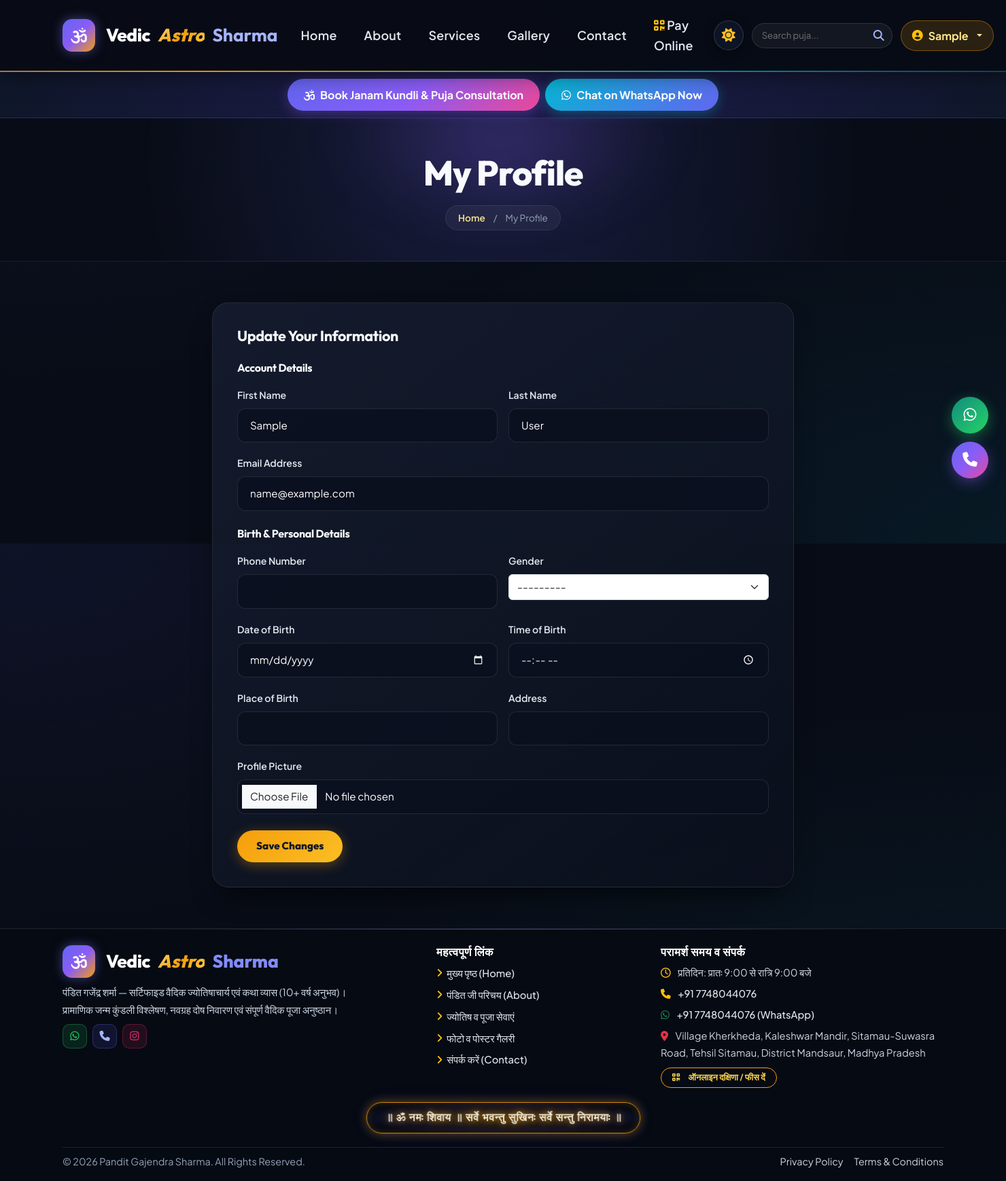
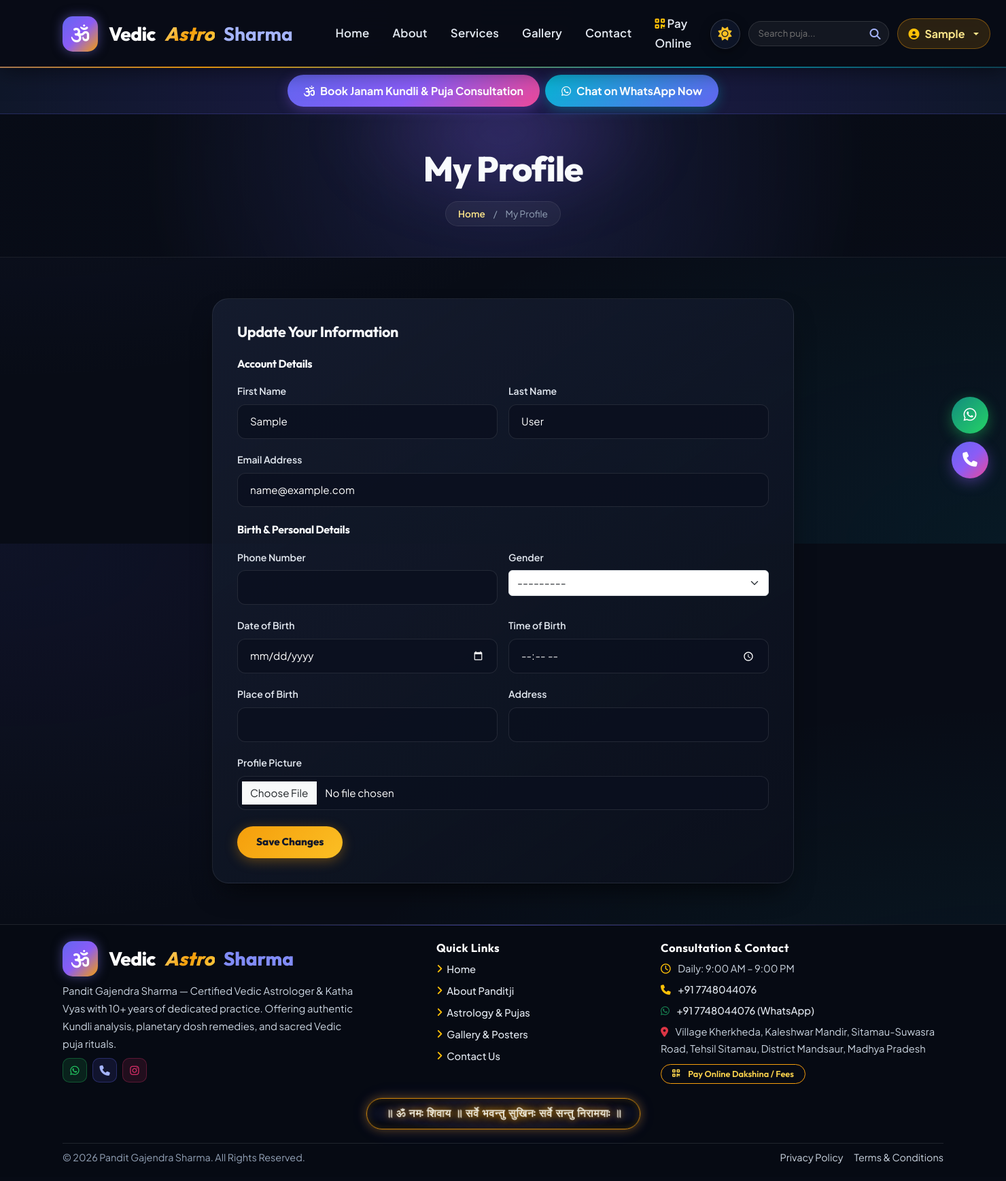
Before and after one commit to krishnapatidar2805/vedic_astro, a Django app: page /accounts/profile/ in a window 1480 px wide. Shown: the whole page at 68% size. After the commit the page ends 1713 px from the top, so only its background shows below. Run offline with Django 5.2, Linux system fonts and the light colour scheme; the visitor is signed in with stand-in values (Sample User, id 1).

Commit message:
Enlarge navbar logo, add breathing space between logo and Home link, and convert footer text to English

```diff
--- a/static/css/style.css
+++ b/static/css/style.css
@@ -390,26 +390,28 @@ h1, h2, h3, h4, h5, h6 {
 .navbar-brand {
   display: flex;
   align-items: center;
-  gap: 8px;
+  gap: 10px;
   font-family: var(--ff-display);
-  font-size: 1.65rem;
+  font-size: 1.75rem;
   font-weight: 800;
   text-decoration: none;
+  margin-right: 2.2rem;
 }
 
 .brand-icon-box {
-  width: 48px;
-  height: 48px;
-  border-radius: 14px;
+  width: 52px;
+  height: 52px;
+  border-radius: 15px;
   background: linear-gradient(135deg, #6366F1 0%, #8B5CF6 50%, #F59E0B 100%);
   display: flex;
   align-items: center;
   justify-content: center;
   color: #FFFFFF;
-  font-size: 1.45rem;
-  box-shadow: 0 0 22px rgba(139, 92, 246, 0.6);
-  margin-right: 8px;
+  font-size: 1.65rem;
+  box-shadow: 0 0 24px rgba(139, 92, 246, 0.65);
+  margin-right: 6px;
   animation: pulseBrandGlow 3s ease-in-out infinite alternate;
+  flex-shrink: 0;
 }
 
 @keyframes pulseBrandGlow {
@@ -438,9 +440,9 @@ h1, h2, h3, h4, h5, h6 {
 
 .nav-link {
   color: #E2E8F0 !important;
-  font-size: 1.12rem;
+  font-size: 1.05rem;
   font-weight: 600;
-  padding: 8px 18px !important;
+  padding: 7px 15px !important;
   border-radius: var(--radius-full);
   transition: all 0.25s cubic-bezier(0.16, 1, 0.3, 1);
   position: relative;
@@ -3940,7 +3942,7 @@ h1, h2, h3, h4, h5, h6 {
 }
 
 [data-theme="light"] .navbar-brand {
-  font-size: 1.65rem !important;
+  font-size: 1.75rem !important;
 }
 
 [data-theme="light"] .brand-lokeshh {
@@ -3959,7 +3961,7 @@ h1, h2, h3, h4, h5, h6 {
 
 [data-theme="light"] .nav-link {
   color: #0F172A !important;
-  font-size: 1.12rem !important;
+  font-size: 1.05rem !important;
   font-weight: 700 !important;
 }
 
--- a/templates/base.html
+++ b/templates/base.html
@@ -16,7 +16,7 @@
 <link rel="preconnect" href="https://fonts.gstatic.com" crossorigin>
 <link href="https://fonts.googleapis.com/css2?family=Outfit:wght@300;400;500;600;700;800;900&family=Plus+Jakarta+Sans:wght@300;400;500;600;700;800&display=swap" rel="stylesheet">
 <!-- Custom CSS -->
-<link rel="stylesheet" href="{% static 'css/style.css' %}?v=9.0">
+<link rel="stylesheet" href="{% static 'css/style.css' %}?v=10.0">
 <script>
   (function() {
     var savedTheme = localStorage.getItem('site-theme') || 'dark';
@@ -38,7 +38,7 @@
 <!-- ── NAVBAR ── -->
 <nav class="navbar navbar-expand-lg fixed-top" id="mainNav">
   <div class="container">
-    <a class="navbar-brand" href="{% url 'core:home' %}">
+    <a class="navbar-brand me-lg-4 me-xl-5" href="{% url 'core:home' %}">
       <div class="brand-icon-box">
         <i class="fa-solid fa-om"></i>
       </div>
@@ -144,38 +144,38 @@
           <span class="brand-lokeshh">Vedic</span><span class="brand-ai">Astro</span><span class="brand-tools">Sharma</span>
         </a>
         <p class="footer-tagline mb-2" style="font-size: 0.85rem; line-height: 1.55; max-width: 440px;">
-          पंडित गजेंद्र शर्मा — सर्टिफाइड वैदिक ज्योतिषाचार्य एवं कथा व्यास (10+ वर्ष अनुभव)। प्रामाणिक जन्म कुंडली विश्लेषण, नवग्रह दोष निवारण एवं संपूर्ण वैदिक पूजा अनुष्ठान।
+          Pandit Gajendra Sharma — Certified Vedic Astrologer &amp; Katha Vyas with 10+ years of dedicated practice. Offering authentic Kundli analysis, planetary dosh remedies, and sacred Vedic puja rituals.
         </p>
         <div class="d-flex gap-2 align-items-center">
           <a href="{{ BUSINESS_WHATSAPP_URL }}" target="_blank" class="social-btn wa-social" title="WhatsApp"><i class="fa-brands fa-whatsapp"></i></a>
-          <a href="tel:{{ BUSINESS_PHONE }}" class="social-btn call-social" title="कॉल करें"><i class="fa-solid fa-phone"></i></a>
+          <a href="tel:{{ BUSINESS_PHONE }}" class="social-btn call-social" title="Call Now"><i class="fa-solid fa-phone"></i></a>
           <a href="{{ BUSINESS_INSTAGRAM }}" target="_blank" class="social-btn insta-social" title="Instagram"><i class="fa-brands fa-instagram"></i></a>
         </div>
       </div>
 
       <!-- Col 2: Useful Links -->
       <div class="col-lg-3 col-md-5 col-6">
-        <h6 class="footer-heading mb-2 fs-6">महत्वपूर्ण लिंक</h6>
+        <h6 class="footer-heading mb-2 fs-6">Quick Links</h6>
         <ul class="footer-links mb-0 small">
-          <li><a href="{% url 'core:home' %}"><i class="fa-solid fa-angle-right text-warning"></i> मुख्य पृष्ठ (Home)</a></li>
-          <li><a href="{% url 'core:about' %}"><i class="fa-solid fa-angle-right text-warning"></i> पंडित जी परिचय (About)</a></li>
-          <li><a href="{% url 'services:list' %}"><i class="fa-solid fa-angle-right text-warning"></i> ज्योतिष व पूजा सेवाएं</a></li>
-          <li><a href="{% url 'gallery:list' %}"><i class="fa-solid fa-angle-right text-warning"></i> फोटो व पोस्टर गैलरी</a></li>
-          <li><a href="{% url 'core:contact' %}"><i class="fa-solid fa-angle-right text-warning"></i> संपर्क करें (Contact)</a></li>
+          <li><a href="{% url 'core:home' %}"><i class="fa-solid fa-angle-right text-warning"></i> Home</a></li>
+          <li><a href="{% url 'core:about' %}"><i class="fa-solid fa-angle-right text-warning"></i> About Panditji</a></li>
+          <li><a href="{% url 'services:list' %}"><i class="fa-solid fa-angle-right text-warning"></i> Astrology &amp; Pujas</a></li>
+          <li><a href="{% url 'gallery:list' %}"><i class="fa-solid fa-angle-right text-warning"></i> Gallery &amp; Posters</a></li>
+          <li><a href="{% url 'core:contact' %}"><i class="fa-solid fa-angle-right text-warning"></i> Contact Us</a></li>
         </ul>
       </div>
 
       <!-- Col 3: Direct Consultation & Timing -->
       <div class="col-lg-4 col-md-7 col-6">
-        <h6 class="footer-heading mb-2 fs-6">परामर्श समय व संपर्क</h6>
+        <h6 class="footer-heading mb-2 fs-6">Consultation &amp; Contact</h6>
         <ul class="footer-links mb-2 small">
-          <li><i class="fa-regular fa-clock text-warning me-2"></i> प्रतिदिन: प्रातः 9:00 से रात्रि 9:00 बजे</li>
+          <li><i class="fa-regular fa-clock text-warning me-2"></i> Daily: 9:00 AM – 9:00 PM</li>
           <li><i class="fa-solid fa-phone text-warning me-2"></i> <a href="tel:{{ BUSINESS_PHONE }}">{{ BUSINESS_PHONE }}</a></li>
           <li><i class="fa-brands fa-whatsapp text-success me-2"></i> <a href="{{ BUSINESS_WHATSAPP_URL }}" target="_blank">{{ BUSINESS_PHONE }} (WhatsApp)</a></li>
           <li><i class="fa-solid fa-location-dot text-danger me-2"></i> {{ BUSINESS_ADDRESS }}</li>
         </ul>
         <a href="{% url 'core:payment' %}" class="btn btn-sm btn-outline-gold py-1 px-3" style="font-size: 0.8rem;">
-          <i class="fa-solid fa-qrcode me-1"></i> ऑनलाइन दक्षिणा / फीस दें
+          <i class="fa-solid fa-qrcode me-1"></i> Pay Online Dakshina / Fees
         </a>
       </div>
     </div>
```
